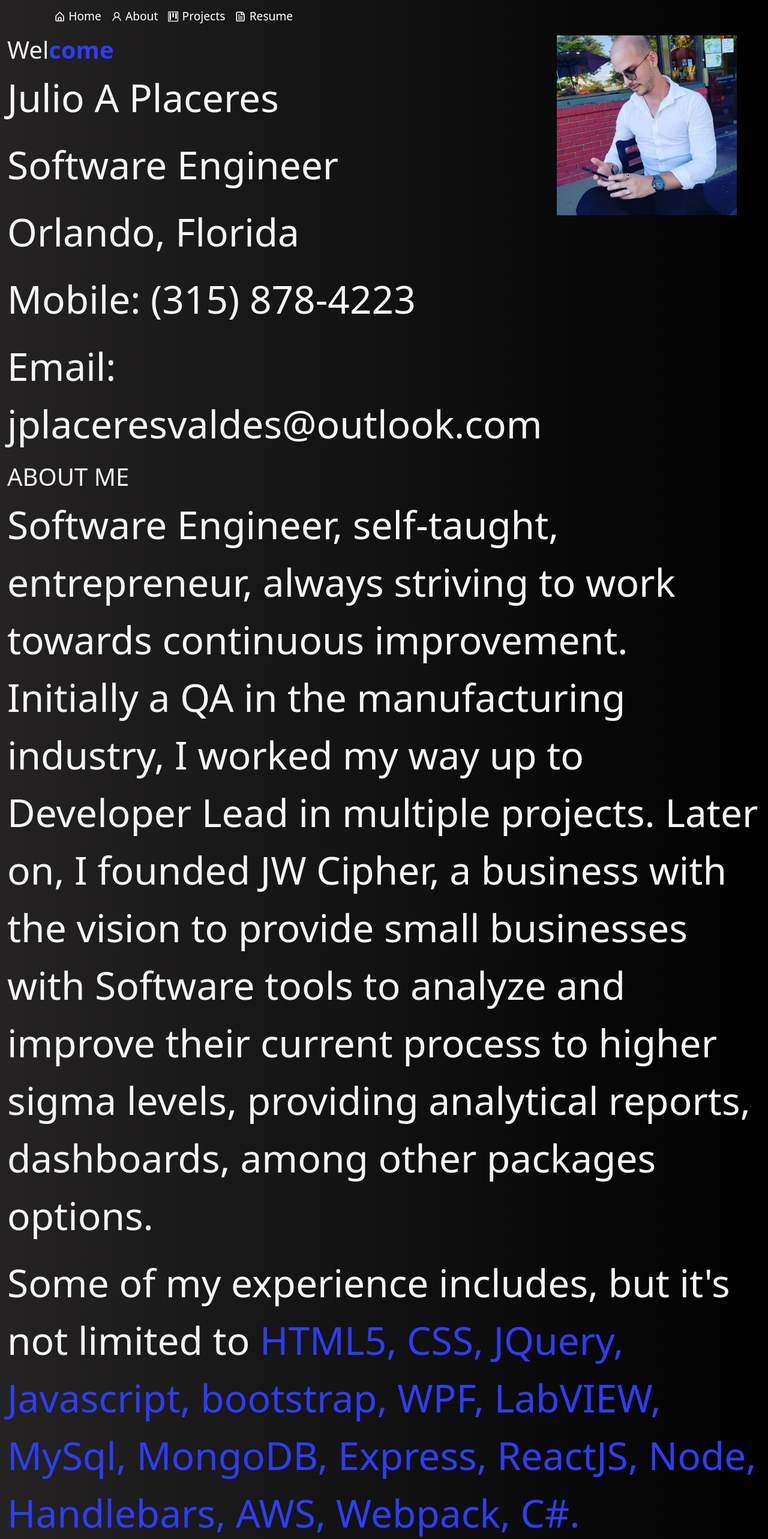
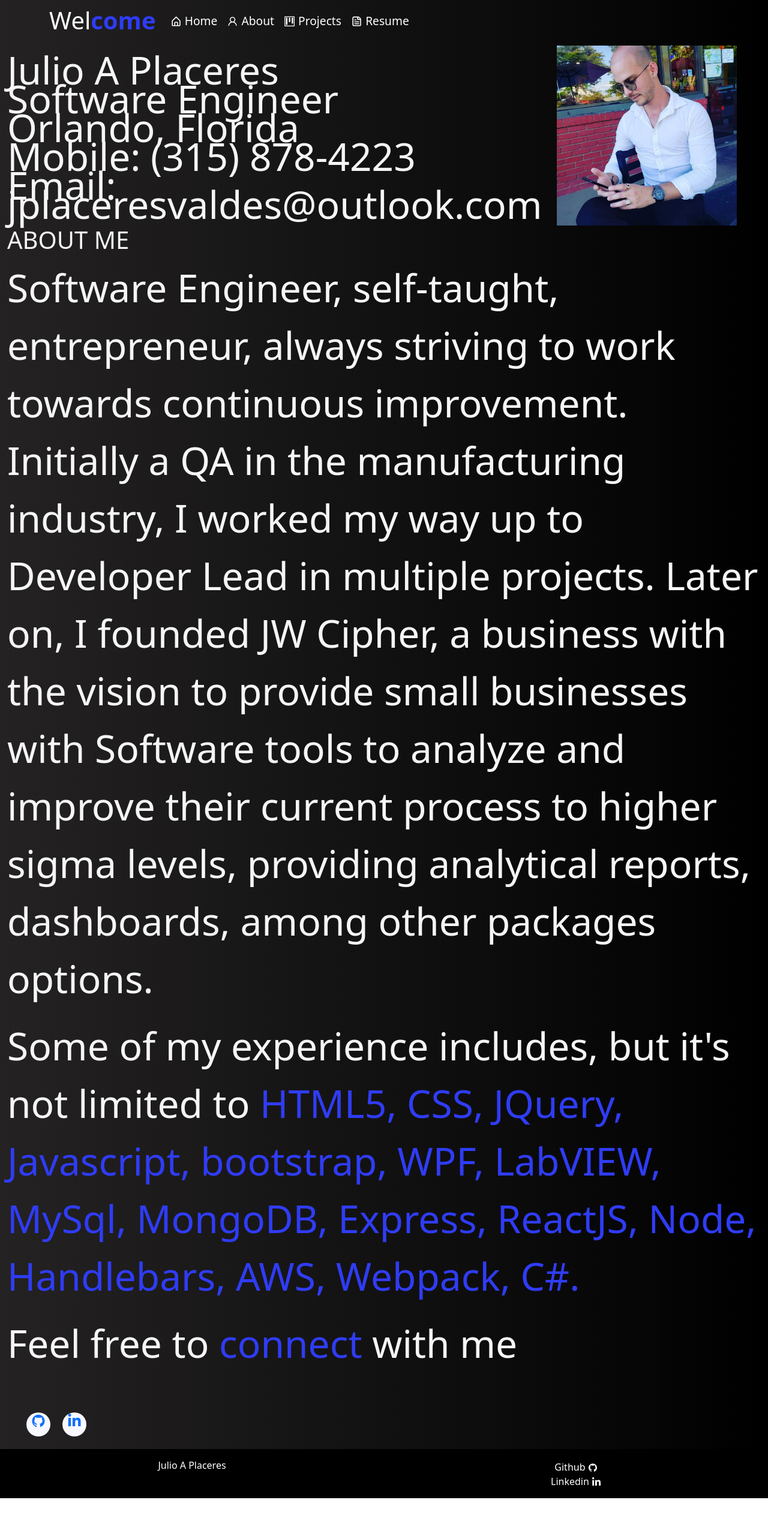
Before and after one commit to julioPlaceres/ReactPortfolio, a React (Create React App) app: page / in a window 1280 px wide. Shown: the top 2566 px of the page at 60% size. After the commit the page ends 2498 px from the top, so only its background shows below. Built offline with nearby package versions, Linux system fonts and the light colour scheme.

Commit message:
Refactor navbar and home page

```diff
--- a/src/components/Navbar/Navbar.css
+++ b/src/components/Navbar/Navbar.css
@@ -91,3 +91,7 @@
   .navbar-nav .nav-item a:hover::after {
     width: 100%;
   }
+
+  .navbar h1{
+    color: white;
+  }
--- a/src/components/Navbar/Navbar.js
+++ b/src/components/Navbar/Navbar.js
@@ -30,6 +30,11 @@ function NavBar() {
       className={navColour ? "stick" : "navbar"}
     >
       <Container>
+        <Navbar.Brand href="/">
+          <h1>
+            Wel<strong className="blue">come</strong>
+          </h1>
+        </Navbar.Brand>
         <Navbar.Toggle
           aria-controls="responsive-navbar-nav"
           onClick={() => {
@@ -73,5 +78,4 @@ function NavBar() {
   );
 }
 
-// Expor Navbar Module
 export default NavBar;
--- a/src/pages/Home/Home.css
+++ b/src/pages/Home/Home.css
@@ -1,6 +1,25 @@
 .home {
     font-size: 5vw;
     color: whitesmoke;
+  }
+
+  .home-contact-col{
+    margin-top: 25px;
+    line-height: 0.5em;
+  }
+
+  /* .home-about-title:hover{
+    text-decoration:underline 0.2em;
+    text-decoration-color: blue;
+  } */
+
+  .home-ul-social{
+    list-style: none;
+    display: flex;
+  }
+
+  .home-ul-social li{
+    padding-right: 20px;
   }
 
   .home-social-icons {
@@ -10,8 +29,8 @@
     height: 40px;
     text-align: center;
     font-size: 1.5rem;
-    line-height: 2.5rem;
-    background: rgba(255, 255, 255, 0.972) !important;
+    line-height: 1.5rem;
+    background: rgba(255, 255, 255, 0.972);
     border-radius: 50%;
     transition: 0.5s;
   }
--- a/src/pages/Home/Home.js
+++ b/src/pages/Home/Home.js
@@ -10,11 +10,7 @@ function Home() {
     <>
       <Container fluid className="home">
         <Row>
-          <Col>
-          {/* Move this Welcome to Logo on the Navbar */}
-            <h1>
-              Wel<strong className="blue">come</strong>
-            </h1>
+          <Col className="home-contact-col">
             <p>Julio A Placeres</p>
             <p>Software Engineer</p>
             <p>Orlando, Florida</p>
@@ -27,7 +23,7 @@ function Home() {
         </Row>
         <Row>
           <Col>
-            <h1>ABOUT ME</h1>
+            <h1 className="home-about-title">ABOUT ME</h1>
             <p>
               Software Engineer, self-taught, entrepreneur, always striving to
               work towards continuous improvement. Initially a QA in the
@@ -39,19 +35,23 @@ function Home() {
               options.
             </p>
             <p>
-              Some of my experience includes, but it's not limited to <span className="blue">HTML5,
-              CSS, JQuery, Javascript, bootstrap, WPF, LabVIEW, MySql, MongoDB,
-              Express, ReactJS, Node, Handlebars, AWS, Webpack, C#.</span>
+              Some of my experience includes, but it's not limited to{" "}
+              <span className="blue">
+                HTML5, CSS, JQuery, Javascript, bootstrap, WPF, LabVIEW, MySql,
+                MongoDB, Express, ReactJS, Node, Handlebars, AWS, Webpack, C#.
+              </span>
             </p>
           </Col>
         </Row>
 
         <Row>
           <Col>
-            <p> Feel free to <span className="blue">connect </span>with me</p>
+            <p>
+              Feel free to <span className="blue">connect </span>with me
+            </p>
 
-            <ul style={{listStyle: 'none', display: 'flex'}}>
-              <li style={{paddingRight: '20px'}}>
+            <ul className="home-ul-social">
+              <li>
                 <a
                   href="https://github.com/julioPlaceres"
                   target="_blank"
```
